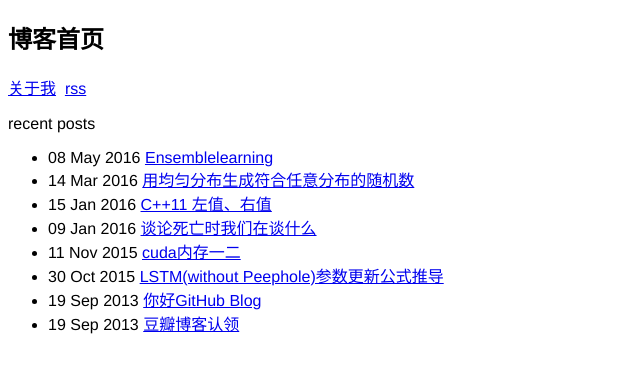
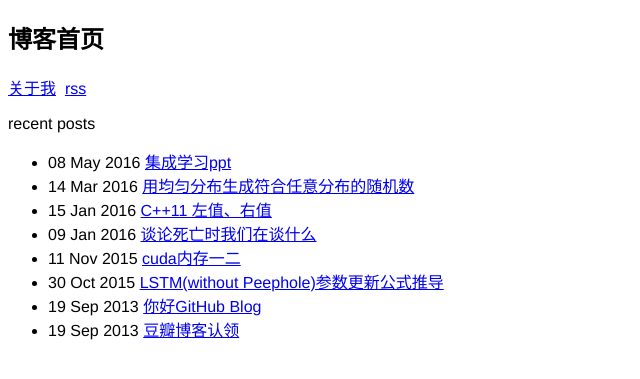
Before and after one commit to luoleicn/luoleicn.github.io, a Jekyll site: the page built from index.html, in a window 1280 px wide. Shown: the top 379 px of the page, without its empty margins (0-640 px from the left). Built offline with Jekyll 4.4.1, drawn with Linux system fonts in a browser that asks for light colours; the list of posts is cut into pages by our own code.

Commit message:
change article title

```diff
--- a/_posts/2016-05-08-ensemblelearning.md
+++ b/_posts/2016-05-08-ensemblelearning.md
@@ -1,3 +1,7 @@
+---
+layout: default
+title: 集成学习ppt
+---
 集成学习ppt
 =================
 
```
